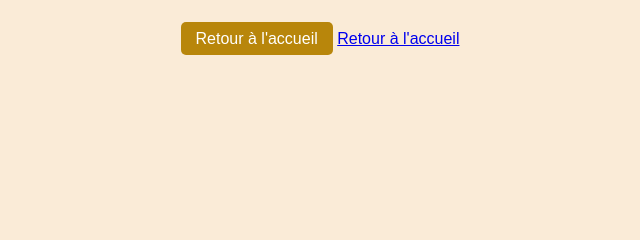
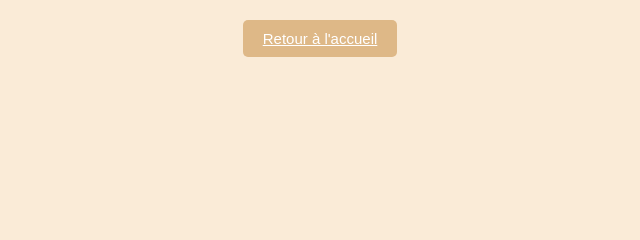
Before and after one commit to FruitPassion/demo-projet-php, a PHP site: page /pages/PageJoueurs.php in a window 1280 px wide. Shown: the part 237-477 px from the top of the page, without its empty margins (320-960 px from the left). Run offline with PHP 8.4, Linux system fonts and the light colour scheme; data that the repository does not hold is empty.

Commit message:
fix pages joueurs

```diff
--- a/php/css/Connexion.css
+++ b/php/css/Connexion.css
@@ -17,7 +17,3 @@ body {
     align-items: center;
     flex-direction: column;
 }
-
-form {
-    display: flex;
-}
--- a/php/css/FicheJoueurs.css
+++ b/php/css/FicheJoueur.css
@@ -76,8 +76,8 @@ form textarea {
     margin-left: 5%;
 }
 
-.rtab:hover {
-    background-color: rgb(221, 171, 106);
+.return:hover {
+    background-color: rgb(233, 194, 144);
 }
 
 /* Style pour le formulaire de suppression */
--- a/php/css/GestionJoueurs.css
+++ b/php/css/Joueurs.css
@@ -72,15 +72,18 @@ a.btn:hover {
     background-color: goldenrod;
 }
 
-.btn-return {
-    background-color: red;
+.return {
+    padding: 10px 20px;
+    background-color: burlywood;
     color: white;
-    padding: 10px 20px;
+    border: none;
+    cursor: pointer;
     border-radius: 5px;
+    font-size: 15px;
     margin-top: 20px;
-    transition: background-color 0.3s ease;
+    transition: background-color 0.2s ease;
 }
 
-.btn-return:hover {
-    background-color: darkred;
+.return:hover {
+    background-color: rgb(233, 194, 144);
 }
--- a/php/pages/AjouterJoueurs.php
+++ b/php/pages/AjouterJoueur.php
@@ -43,7 +43,7 @@ if ($_SERVER['REQUEST_METHOD'] === 'POST') {
 <body>
 
 <!-- Lien pour revenir à la page principale -->
-<button class="rtab" href="PageJoueurs.php">Retour au tableau</button>
+<a class="rtab" href="PageJoueurs.php">Retour au tableau</a>
 
 <h1>Ajouter un nouveau joueur</h1>
 
--- a/php/pages/FicheJoueur.php
+++ b/php/pages/FicheJoueur.php
@@ -57,13 +57,13 @@ if (isset($_GET['id'])) {
 <head>
     <meta charset="UTF-8">
     <meta name="viewport" content="width=device-width, initial-scale=1.0">
-    <link href="../css/FicheJoueurs.css" rel="stylesheet">
+    <link href="../css/FicheJoueur.css" rel="stylesheet">
     <title>Fiche joueur</title>
 </head>
 <body>
 
 <!-- Lien pour retourner à la liste des joueurs -->
-<button class="return" href="PageJoueurs.php">Retour</button>
+<a class="return" href="PageJoueurs.php">Retour</a>
 
 <h1>Fiche de <?= htmlspecialchars($joueur['Prenom']) . ' ' . htmlspecialchars($joueur['Nom']); ?></h1>
 
--- a/php/pages/PageJoueurs.php
+++ b/php/pages/PageJoueurs.php
@@ -10,14 +10,14 @@ $joueurs = $stmt->fetchAll(PDO::FETCH_ASSOC);
 <head>
     <meta charset="UTF-8">
     <meta name="viewport" content="width=device-width, initial-scale=1.0">
-    <link href="../css/GestionJoueurs.css" rel="stylesheet">
+    <link href="../css/Joueurs.css" rel="stylesheet">
     <title>Gestion des Joueurs</title>
 </head>
 <body>
 
 <header>Mes joueurs</header>
 
-<a href="AjouterJoueurs.php" class="btn btn-ajouter">+ Ajouter un joueur</a>
+<a href="AjouterJoueur.php" class="btn btn-ajouter">+ Ajouter un joueur</a>
 
 <table>
     <thead>
@@ -46,9 +46,7 @@ $joueurs = $stmt->fetchAll(PDO::FETCH_ASSOC);
     </tbody>
 </table>
 
-<!-- Lien pour revenir à la page principale -->
-<a href="PageAccueil.php" class="btn btn-return">Retour à l'accueil</a>
-<a href="../pages/PageAccueil.php">Retour à l'accueil</a>
+<a class="return" href="PageAccueil.php">Retour à l'accueil</a>
 
 </body>
 </html>
```
